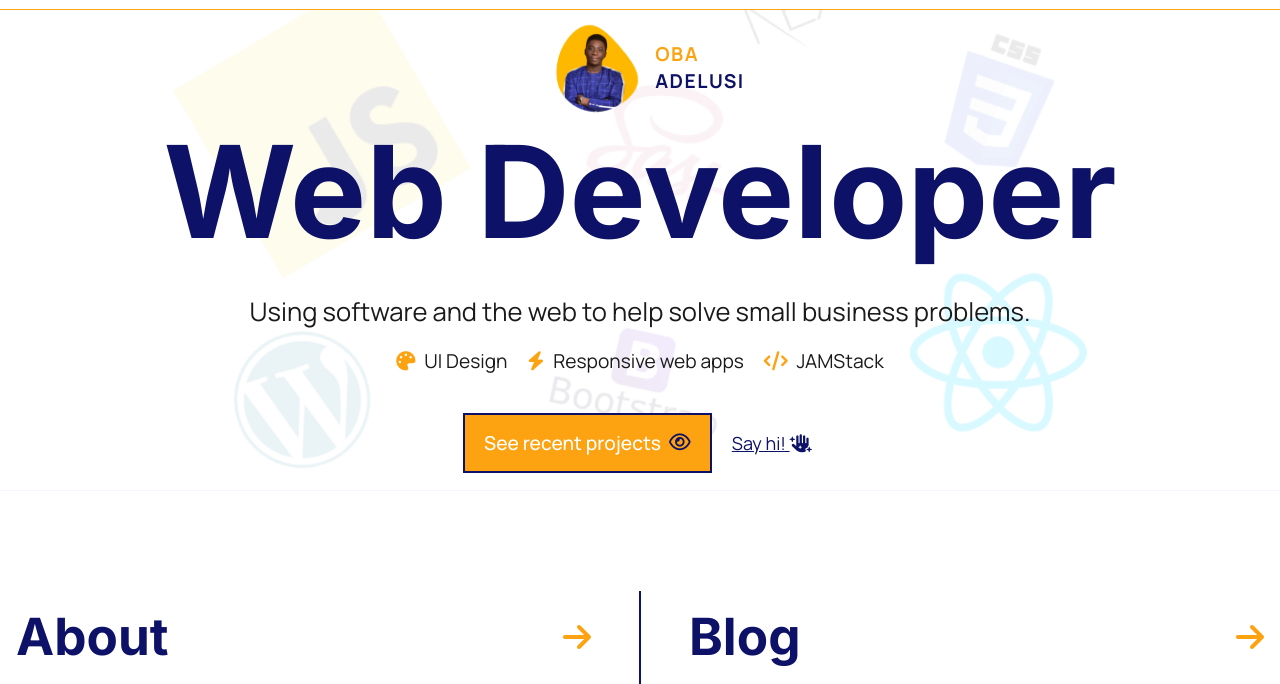
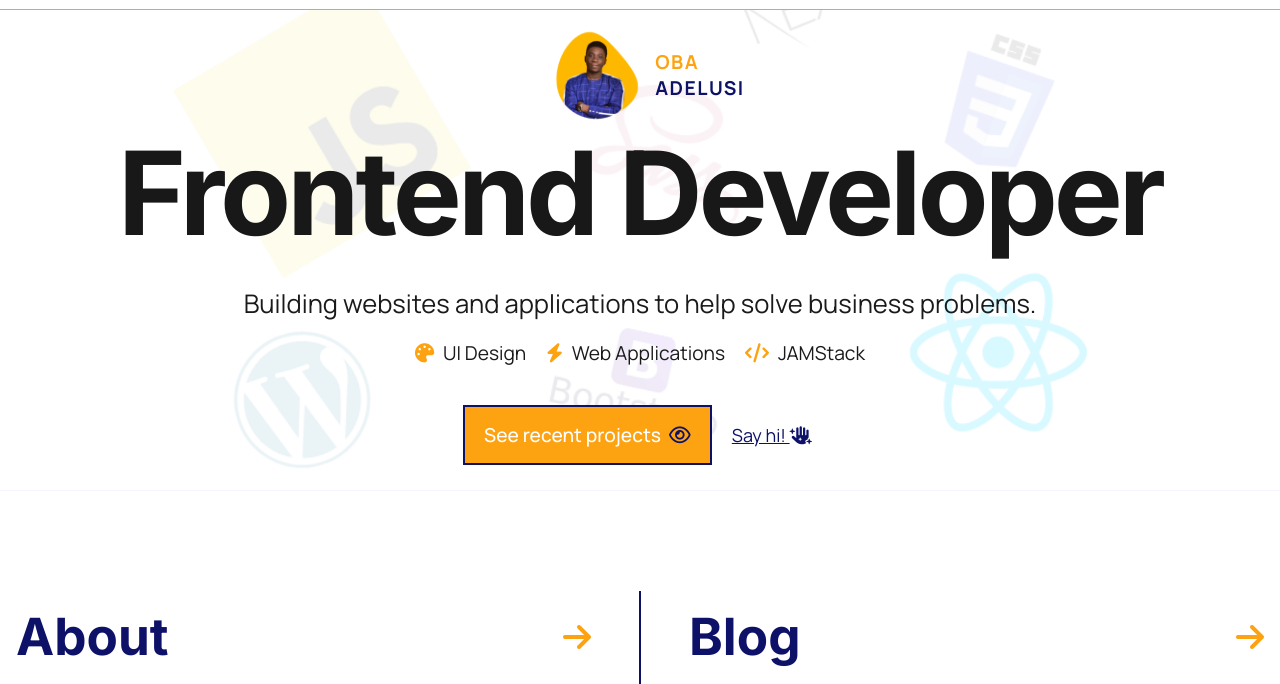
Before and after one commit to obaadelusi/whatobathinks-v1, a website: page index.html in a window 1280 px wide. Shown: the part 61-745 px from the top of the page. Drawn offline with Linux system fonts and the light colour scheme.

Commit message:
Content update - hero

```diff
--- a/index.html
+++ b/index.html
@@ -57,13 +57,13 @@
         </div>
 
         <div class="hero__role">
-          <h1>Web Developer</h1>
-          <p>Using software and the web to help solve small business problems.</p>
+          <h1>Frontend Developer</h1>
+          <p>Building websites and applications to help solve business problems.</p>
         </div>
 
         <ul class="hero__points">
           <li><i class="fas fa-palette"></i> UI Design</li>
-          <li><i class="fa fa-bolt"></i> Responsive web apps</li>
+          <li><i class="fa fa-bolt"></i> Web Applications</li>
           <li><i class="fa fa-code"></i> JAMStack</li>
         </ul>
 
--- a/src/scss/abstracts/_variables.scss
+++ b/src/scss/abstracts/_variables.scss
@@ -4,7 +4,7 @@
 $font-stack: 'Manrope', system-ui, sans-serif;
 $heading-font: 'Inter', system-ui, sans-serif;
 
-$h1: clamp(4rem, 10vw, 8.25rem);
+$h1: clamp(4rem, 10vw, 7.25rem);
 $h2: clamp(2.375rem, 4vw, 4rem);
 $h3: clamp(1.875rem, 2.5vw, 2.25rem);
 $big-p: clamp(1.25rem, 2vw, 2rem);
--- a/src/scss/base/_typography.scss
+++ b/src/scss/base/_typography.scss
@@ -16,6 +16,7 @@ h1 {
   font-size: $h1;
   font-weight: 700;
   line-height: 1;
+  letter-spacing: -4px;
   margin-bottom: 0.3em;
 }
 
--- a/src/scss/pages/_home.scss
+++ b/src/scss/pages/_home.scss
@@ -26,8 +26,13 @@
     }
   }
 
-  &__role p {
-    font-size: $big-p;
+  &__role {
+    h1 {
+      color: #181818;
+    }
+    p {
+      font-size: $big-p;
+    }
   }
 
   &__points {
```
Also changed, not shown: build/css/main.css, src/scss/pages/_blog-archive.scss (deleted), 1 other file. Lines whose indentation alone changed are shown as unchanged.
